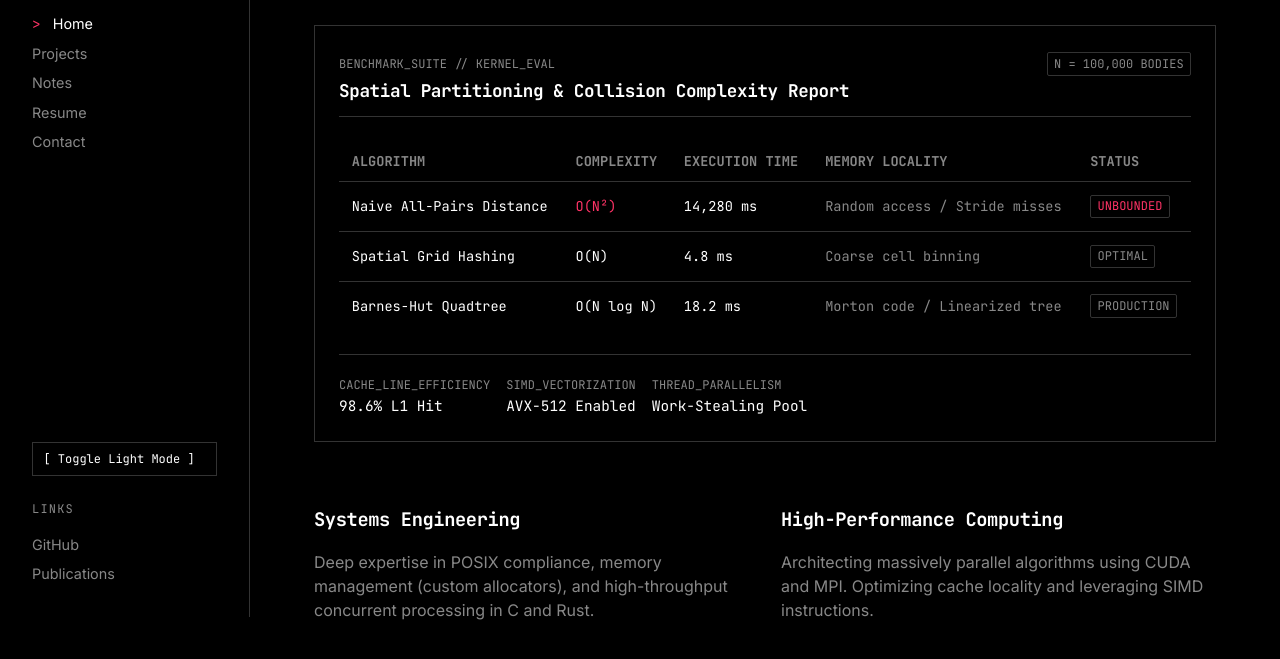
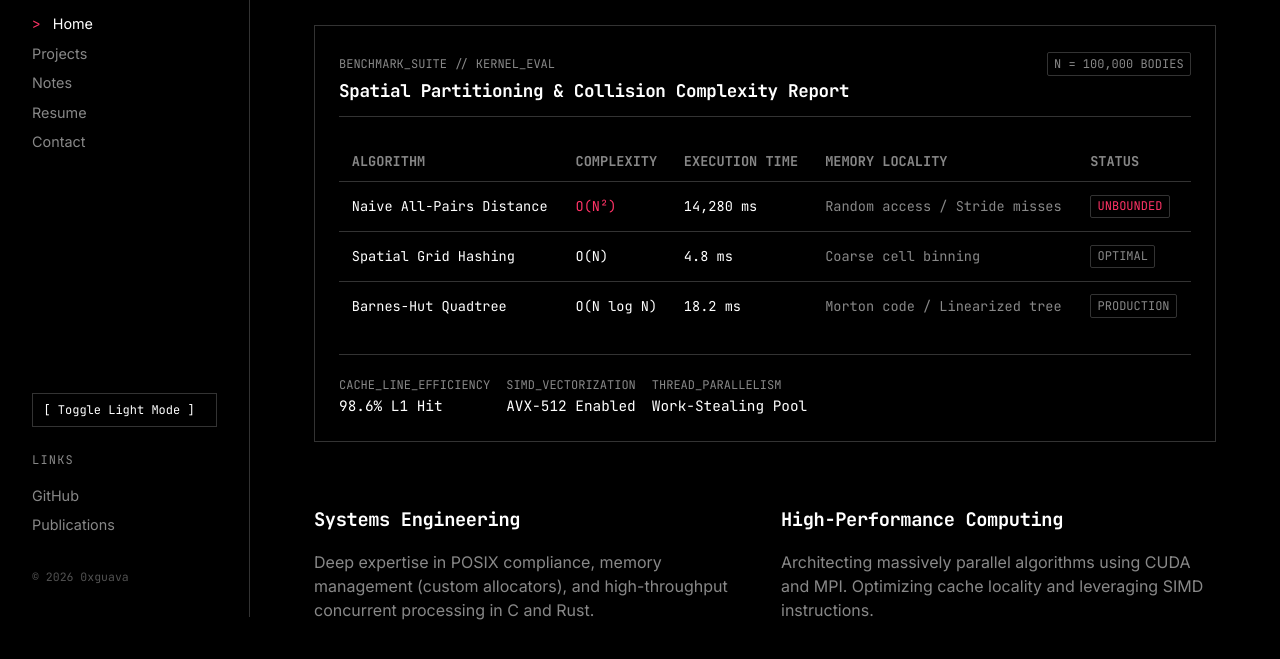
Before and after one commit to 8thousandstyles/8thousandstyles.github.io, an Astro site: page /home in a window 1280 px wide. Shown: the part 183-842 px from the top of the page. Built offline with nearby package versions, Linux system fonts and the light colour scheme; Astro itself is replaced by a stand-in of ours.

Commit message:
added a c

```diff
--- a/src/components/Sidebar.astro
+++ b/src/components/Sidebar.astro
@@ -73,6 +73,9 @@ const linksItems = rawLinks.map((item: any) => ({
   target: item.target ?? "_blank",
   rel: item.rel ?? "noreferrer"
 }));
+
+// 5. Copyright Line
+const copyright = data.copyright ?? `© ${new Date().getFullYear()} 0xguava`;
 ---
 
 <nav class="sidebar">
@@ -125,6 +128,11 @@ const linksItems = rawLinks.map((item: any) => ({
         ))}
       </>
     )}
+    {copyright && (
+      <div class="sidebar-copyright mono text-dim" style="font-size: 0.72rem; margin-top: 1.5rem; opacity: 0.6;">
+        {copyright}
+      </div>
+    )}
   </div>
 </nav>
 
--- a/src/content/sidebar/_index.md
+++ b/src/content/sidebar/_index.md
@@ -22,4 +22,5 @@ links:
     url: "https://github.com"
   - title: "Publications"
     url: "https://scholar.google.com"
+copyright: "© 2026 0xguava"
 ---
```
